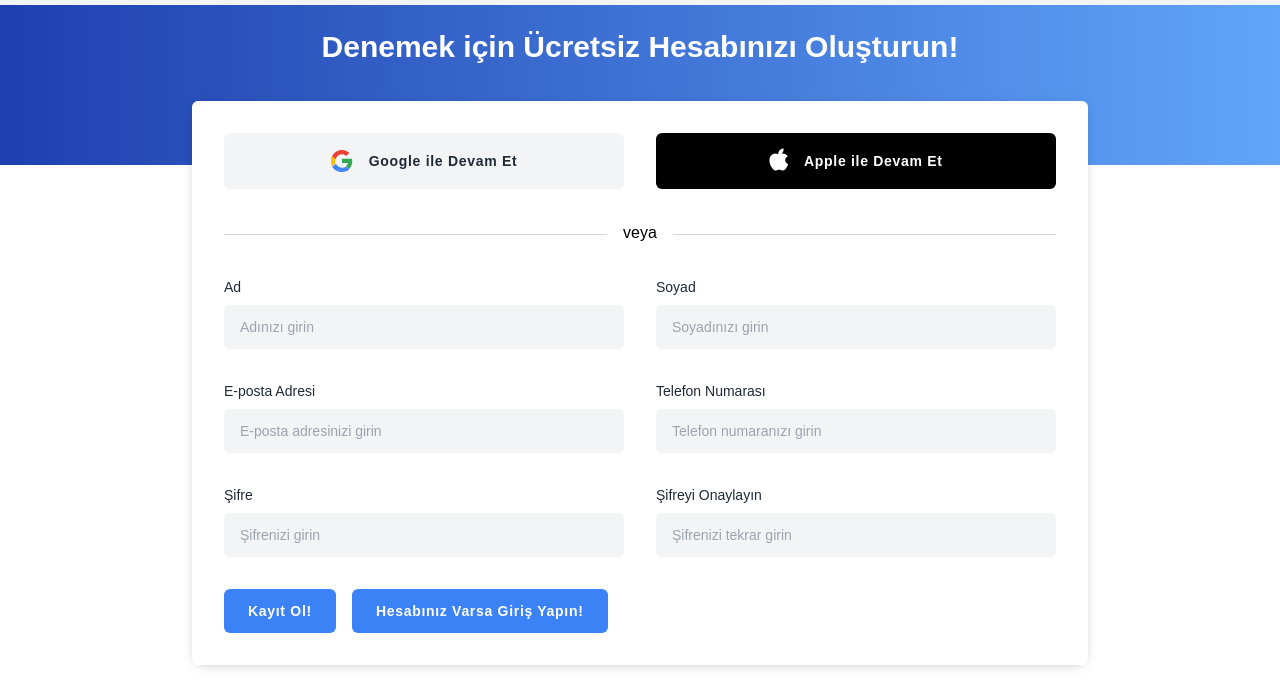
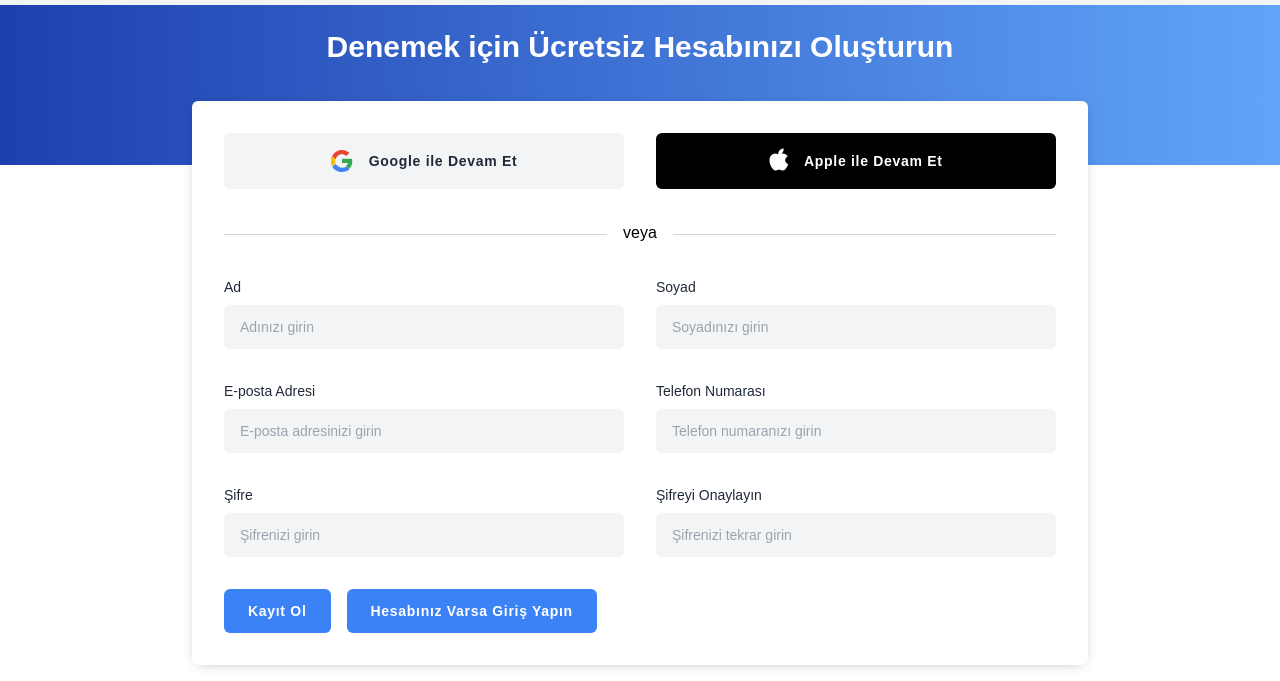
Before and after one commit to sinanozlen/kobicrm-html, a website: page register.html in a window 1280 px wide. Shown: the part 156-837 px from the top of the page. Drawn offline with nearby package versions, Linux system fonts and the light colour scheme; a web font is replaced by a local one.

Commit message:
register_page_updated

```diff
--- a/register.html
+++ b/register.html
@@ -40,7 +40,7 @@
     </div>
     <div class="font-[sans-serif]">
         <div class="text-center bg-gradient-to-r from-blue-800 to-blue-400 min-h-[160px] sm:p-6 p-4">
-            <h4 class="sm:text-3xl text-2xl font-bold text-white">Denemek için Ücretsiz Hesabınızı Oluşturun!</h4>
+            <h4 class="sm:text-3xl text-2xl font-bold text-white">Denemek için Ücretsiz Hesabınızı Oluşturun</h4>
         </div>
 
         <div class="mx-4 mb-4 -mt-16">
@@ -118,7 +118,7 @@
                     <div>
                         <button type="button"
                             class="py-3 px-6 text-sm tracking-wider font-semibold rounded-md text-white bg-blue-500 hover:bg-blue-600 focus:outline-none">
-                            Kayıt Ol!
+                            Kayıt Ol
                         </button>
                     </div>
 
@@ -127,7 +127,7 @@
                         <a href="/login.html">
                             <button type="button"
                                 class="py-3 px-6 text-sm tracking-wider font-semibold rounded-md text-white bg-blue-500 hover:bg-blue-600 focus:outline-none">
-                                Hesabınız Varsa Giriş Yapın!
+                                Hesabınız Varsa Giriş Yapın
                             </button>
                         </a>
                     </div>
```
